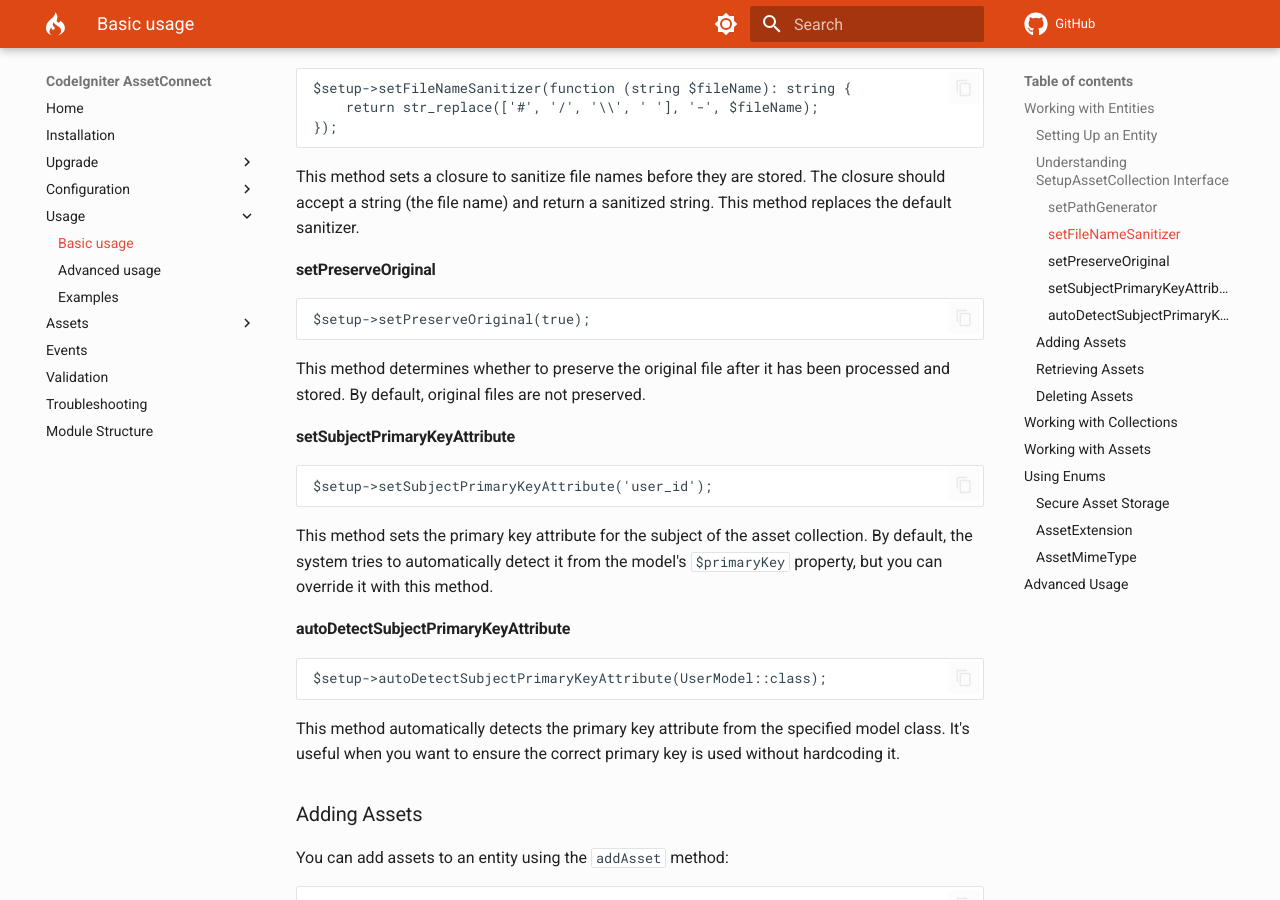
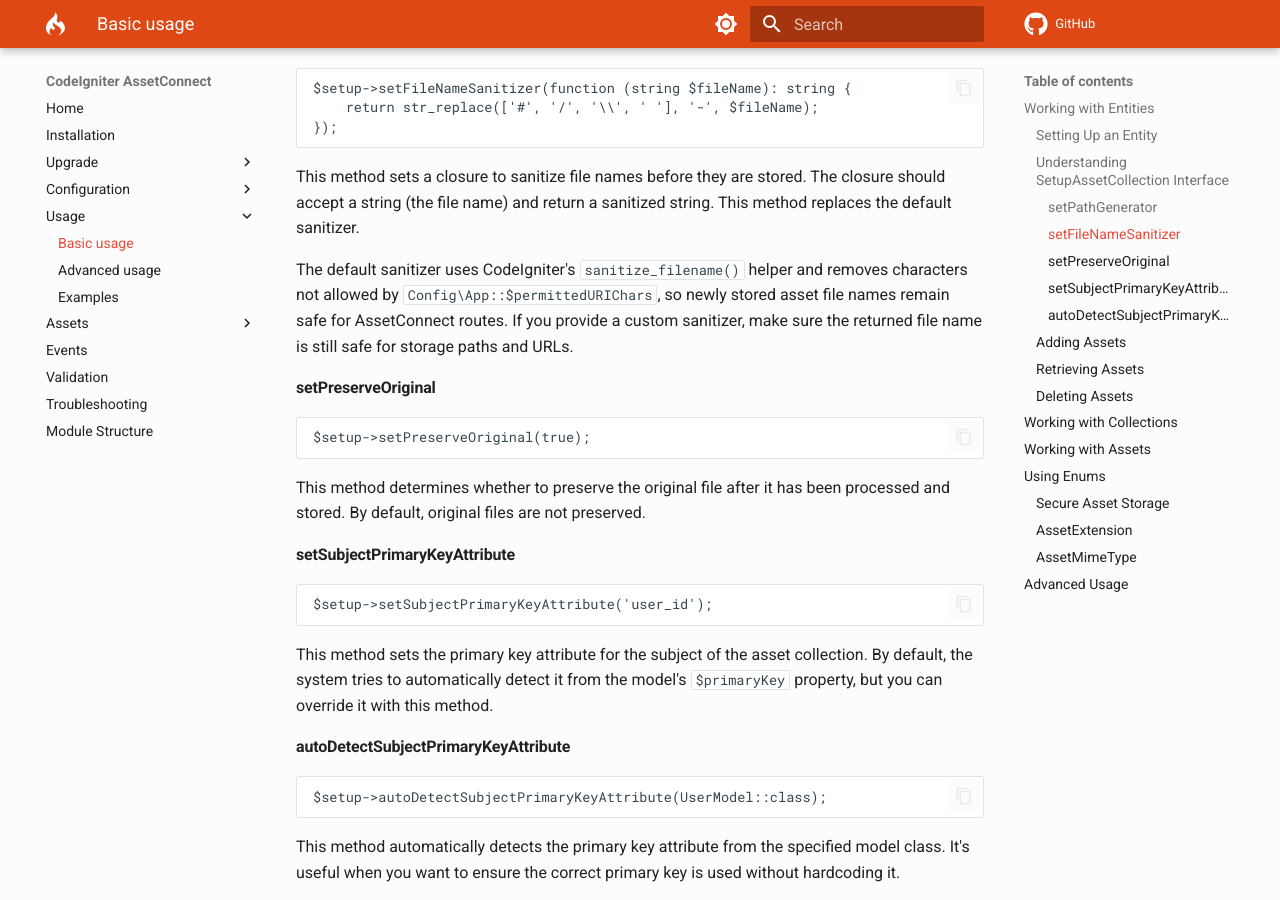
Before and after one commit to maniaba/asset-connect, an MkDocs documentation site: the page built from docs/basic-usage.md, in a window 1280 px wide and 900 px high, scrolled down 1581 px. Built offline with MkDocs 1.6.1 and Material for MkDocs 9.7.7, drawn with Linux system fonts in a browser that asks for light colours; comment, search, counter and statistics services are not loaded; the version menu is left out; a style sheet for code colours, icons or effects is not loaded.

Commit message:
Refactor default file name sanitizer to include CodeIgniter's `sanitize_filename()` helper and filter through `Config\App::$permittedURIChars`

````diff
--- a/docs/basic-usage.md
+++ b/docs/basic-usage.md
@@ -77,6 +77,8 @@ $setup->setFileNameSanitizer(function (string $fileName): string {
 ```
 
 This method sets a closure to sanitize file names before they are stored. The closure should accept a string (the file name) and return a sanitized string. This method replaces the default sanitizer.
+
+The default sanitizer uses CodeIgniter's `sanitize_filename()` helper and removes characters not allowed by `Config\App::$permittedURIChars`, so newly stored asset file names remain safe for AssetConnect routes. If you provide a custom sanitizer, make sure the returned file name is still safe for storage paths and URLs.
 
 #### setPreserveOriginal
 
````
